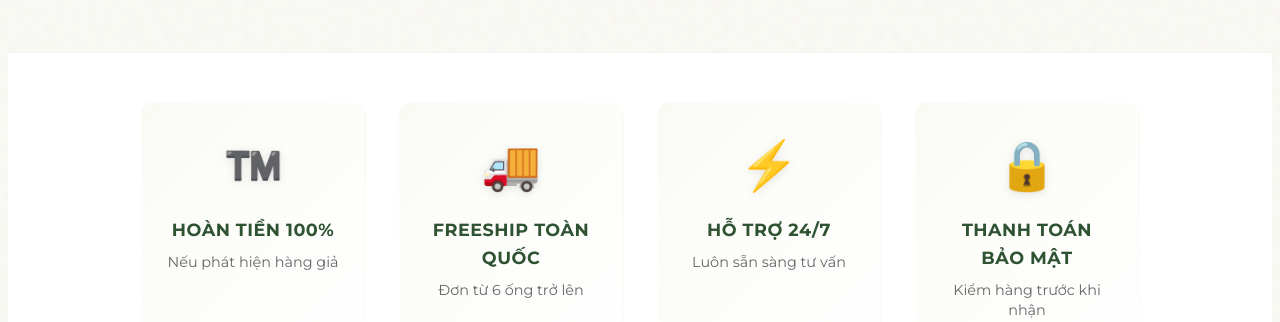
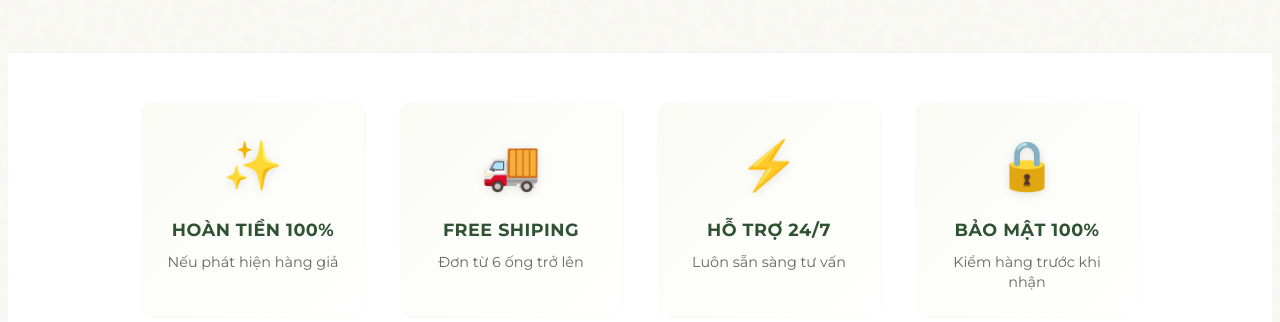
Before and after one commit to zxczxcdev/ruoumaodai, a website: page index.html in a window 1280 px wide. Shown: the part 1920-2242 px from the top of the page. Drawn offline with nearby package versions, Linux system fonts and the light colour scheme; a web font is replaced by a local one.

Commit message:
refactor: Update trust badge icons and titles for improved clarity.

```diff
--- a/index.html
+++ b/index.html
@@ -253,14 +253,14 @@
       <div class="container">
         <div class="trust-grid">
           <div class="trust-badge" data-aos="fade-up" data-aos-delay="100">
-            <div class="trust-icon">️™️</div>
+            <div class="trust-icon">️✨</div>
             <div class="trust-title">HOÀN TIỀN 100%</div>
             <div class="trust-description">Nếu phát hiện hàng giả</div>
           </div>
 
           <div class="trust-badge" data-aos="fade-up" data-aos-delay="200">
             <div class="trust-icon">🚚</div>
-            <div class="trust-title">FREESHIP TOÀN QUỐC</div>
+            <div class="trust-title">FREE SHIPING</div>
             <div class="trust-description">Đơn từ 6 ống trở lên</div>
           </div>
 
@@ -272,7 +272,7 @@
 
           <div class="trust-badge" data-aos="fade-up" data-aos-delay="400">
             <div class="trust-icon">🔒</div>
-            <div class="trust-title">THANH TOÁN BẢO MẬT</div>
+            <div class="trust-title">BẢO MẬT 100%</div>
             <div class="trust-description">Kiểm hàng trước khi nhận</div>
           </div>
         </div>
```
